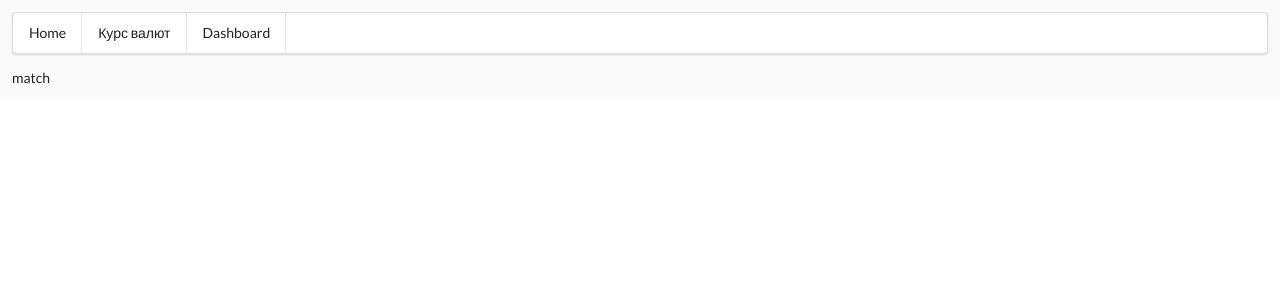
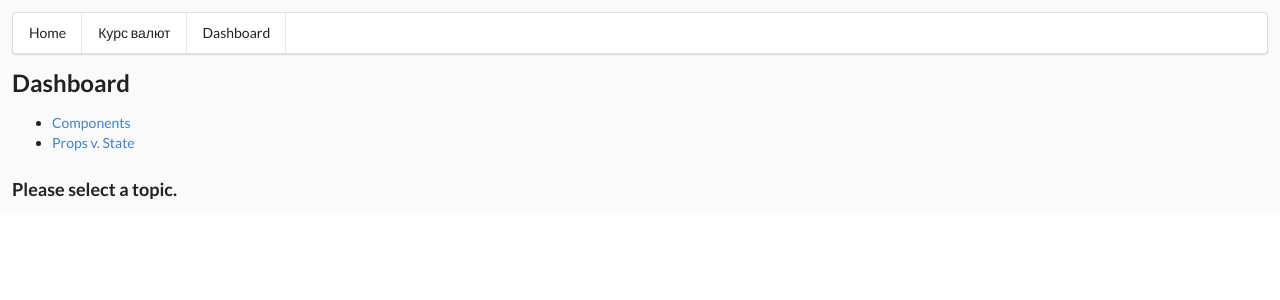
Before and after one commit to Sema15/react-api, a React app: page /dashboard in a window 1280 px wide. Shown: the top 300 px of the page. Built offline with nearby package versions, Linux system fonts and the light colour scheme; the HTML template or start-up script is replaced by a standard one.

Commit message:
add multiple routing

```diff
--- a/src/pages/Dashboard.js
+++ b/src/pages/Dashboard.js
@@ -1,14 +1,45 @@
 import React, {Component} from 'react';
-// import {useRouteMatch} from "react-router-dom";
+import {Switch, Route, Link, useRouteMatch, useParams} from "react-router-dom";
 
 class Dashboard extends Component {
   render() {
-    // let match = useRouteMatch();
-
     return (
-        <p>match</p>
+        <div>
+          <Topics/>
+        </div>
     );
   }
 }
 
+function Topics() {
+  let match = useRouteMatch();
+
+  return (
+      <div>
+        <h2>Dashboard</h2>
+        <ul>
+          <li>
+            <Link to={`${match.url}/components`}>Components</Link>
+          </li>
+          <li>
+            <Link to={`${match.url}/props-v-state`}>Props v. State</Link>
+          </li>
+        </ul>
+        <Switch>
+          <Route path={`${match.path}/:topicId`}>
+            <Topic />
+          </Route>
+          <Route path={match.path}>
+            <h3>Please select a topic.</h3>
+          </Route>
+        </Switch>
+      </div>
+  );
+}
+
+function Topic() {
+  let { topicId } = useParams();
+  return <h3>Requested topic ID: {topicId}</h3>;
+}
+
 export default Dashboard;
```
Also changed, not shown: package.json (+5 -2 lines), 1 other file (tests, documents, lock files or other folders).
